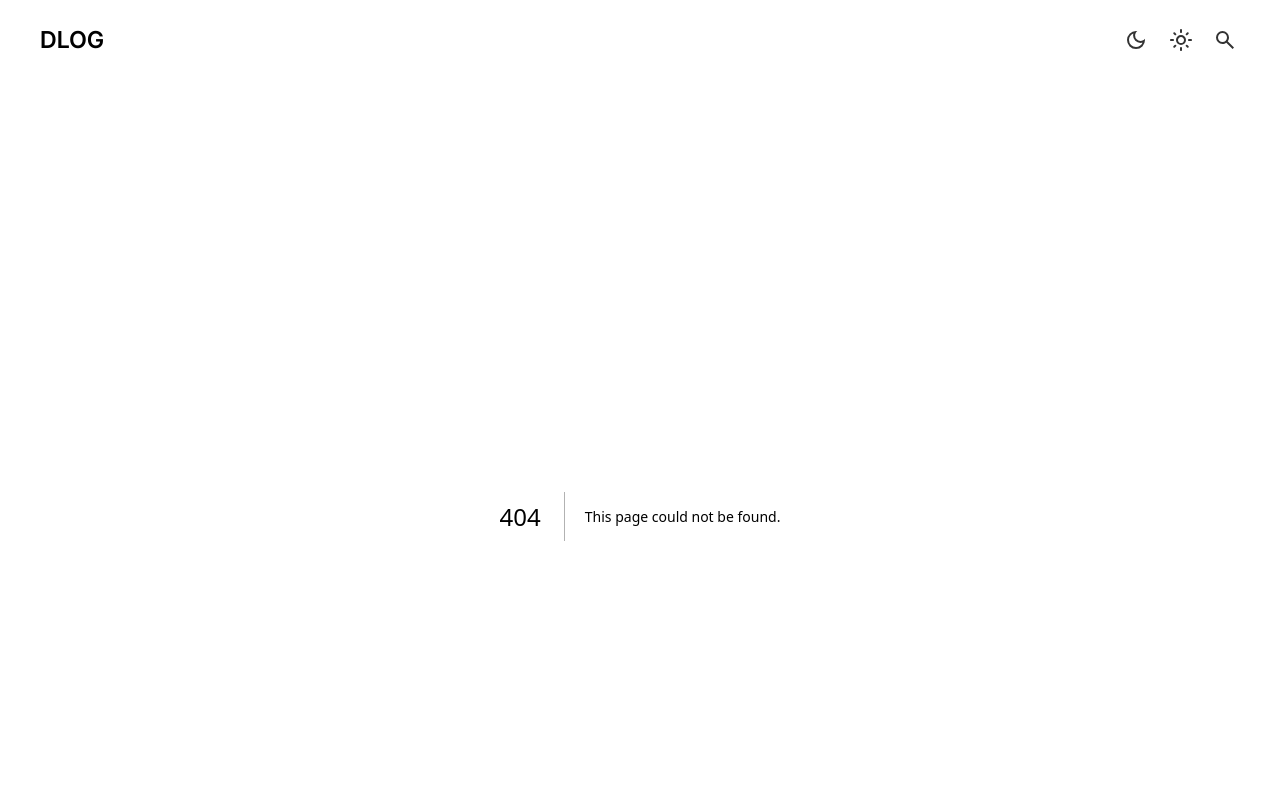
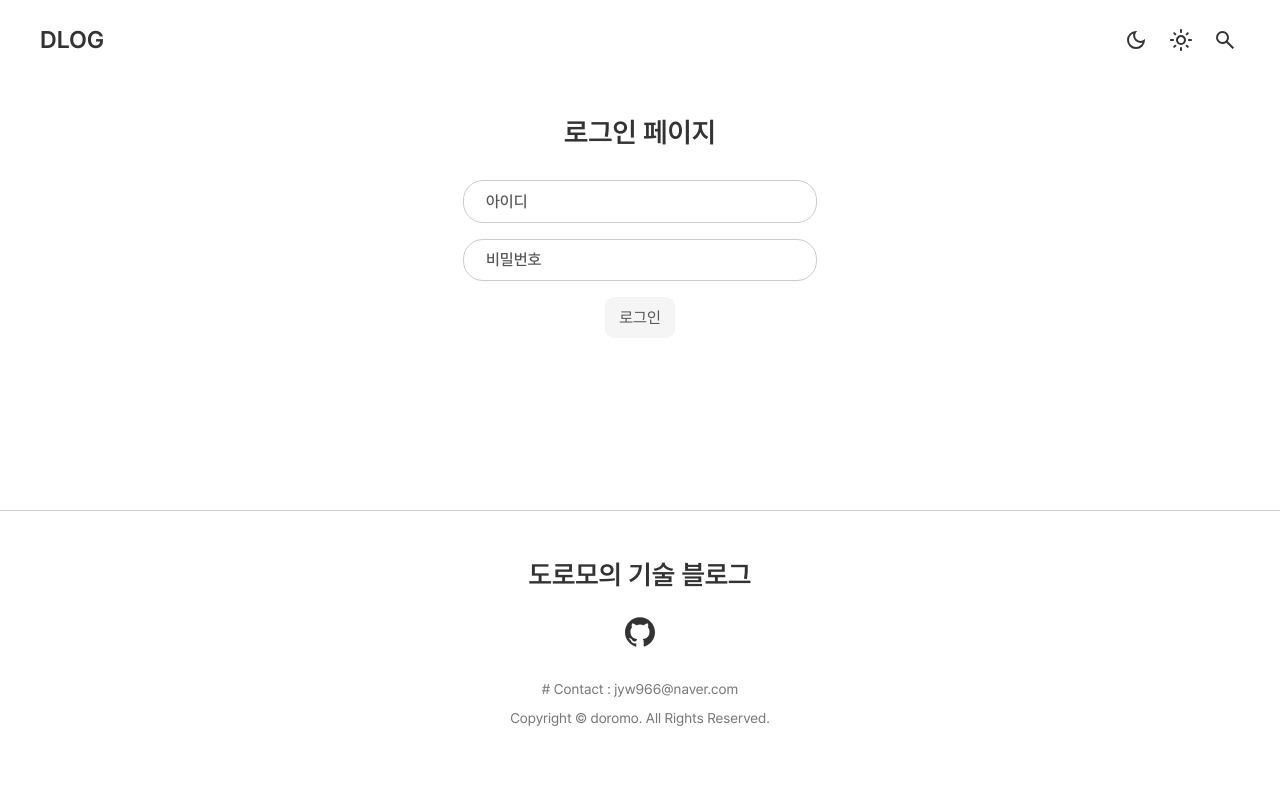
Before and after one commit to yewonJin/blog-app-v2, a Next.js app: page /login in a window 1280 px wide. Before the commit this address had no page. Shown: the top 800 px of the page. Built offline with nearby package versions, Linux system fonts and the light colour scheme.

Commit message:
[ADD] 로그인 기능

```diff
--- a/package.json
+++ b/package.json
@@ -11,6 +11,8 @@
   "dependencies": {
     "@emotion/react": "^11.11.4",
     "@emotion/styled": "^11.11.5",
+    "@tanstack/react-query": "^5.40.0",
+    "jose": "^5.4.0",
     "next": "14.1.4",
     "react": "^18",
     "react-dom": "^18",
--- a/src/app/layout.tsx
+++ b/src/app/layout.tsx
@@ -5,6 +5,7 @@ import { Header } from "@/widgets/Header";
 import { ThemeProvider, setInitialThemeMode } from "@/entities/theme";
 import { Layout } from "@/shared/ui";
 import { Footer } from "@/widgets/Footer";
+import ReactQuery from "@/shared/provider/ReactQuery";
 
 export const pretendard = localFont({
   src: [
@@ -41,11 +42,13 @@ export default function RootLayout({
         <script
           dangerouslySetInnerHTML={{ __html: setInitialThemeMode }}
         ></script>
-        <ThemeProvider>
-          <Header />
-          <Layout>{children}</Layout>
-          <Footer />
-        </ThemeProvider>
+        <ReactQuery>
+          <ThemeProvider>
+            <Header />
+            <Layout>{children}</Layout>
+            <Footer />
+          </ThemeProvider>
+        </ReactQuery>
       </body>
     </html>
   );
--- /dev/null
+++ b/src/app/login/page.tsx
@@ -0,0 +1,5 @@
+import { LoginForm } from "@/features/auth/login";
+
+export default function Page() {
+  return <LoginForm />;
+}
--- /dev/null
+++ b/src/features/auth/login/api/login.ts
@@ -0,0 +1,15 @@
+export const login = async (body: { id: string; password: string }) => {
+  var myHeaders = new Headers();
+  myHeaders.append("Content-Type", "application/json");
+
+  try {
+    return await fetch(`${process.env.NEXT_PUBLIC_BASE_URL}/auth/login`, {
+      method: "POST",
+      body: JSON.stringify(body),
+      credentials: "include",
+      headers: myHeaders,
+    });
+  } catch (error) {
+    throw error;
+  }
+};
--- /dev/null
+++ b/src/features/auth/login/index.ts
@@ -0,0 +1 @@
+export { LoginForm } from "./ui/LoginForm";
--- /dev/null
+++ b/src/features/auth/login/lib/useLogin.ts
@@ -0,0 +1,29 @@
+import { useMutation } from "@tanstack/react-query";
+import { useRouter } from "next/navigation";
+import { useState } from "react";
+
+import { login } from "../api/login";
+
+export const useLogin = () => {
+  const router = useRouter();
+
+  const [input, setInput] = useState({ id: "", password: "" });
+
+  const mutation = useMutation({ mutationKey: ["login"], mutationFn: login });
+
+  const handleInputChange = (e: React.ChangeEvent<HTMLInputElement>) => {
+    setInput((prev) => ({ ...prev, [e.target.name]: e.target.value }));
+  };
+
+  const handleSubmit = (e: React.FormEvent<HTMLFormElement>) => {
+    e.preventDefault();
+
+    mutation.mutate(input, {
+      onSuccess() {
+        router.push("/admin");
+      },
+    });
+  };
+
+  return { input, handleInputChange, handleSubmit };
+};
--- /dev/null
+++ b/src/features/auth/login/ui/LoginForm.styled.tsx
@@ -0,0 +1,20 @@
+"use client";
+
+import styled from "@emotion/styled";
+
+export const StyledLoginForm = styled.form`
+  display: flex;
+  flex-direction: column;
+  align-items: center;
+  gap: 16px;
+  padding: 4rem 4rem;
+  padding-top: 0px;
+  margin: 0px auto;
+`;
+
+export const Title = styled.h1`
+  font-size: 28px;
+  line-height: 32px;
+  margin: 0px;
+  margin-bottom: 16px;
+`;
--- /dev/null
+++ b/src/features/auth/login/ui/LoginForm.tsx
@@ -0,0 +1,32 @@
+"use client";
+
+import { Button, Input } from "@/shared/ui";
+import { StyledLoginForm, Title } from "./LoginForm.styled";
+import { useLogin } from "../lib/useLogin";
+
+export function LoginForm() {
+  const { input, handleInputChange, handleSubmit } = useLogin();
+
+  return (
+    <StyledLoginForm onSubmit={handleSubmit}>
+      <Title>로그인 페이지</Title>
+      <Input
+        value={input.id}
+        handleInputChange={handleInputChange}
+        name="id"
+        type="text"
+        placeholder="아이디"
+        border
+      ></Input>
+      <Input
+        value={input.password}
+        handleInputChange={handleInputChange}
+        name="password"
+        type="password"
+        placeholder="비밀번호"
+        border
+      ></Input>
+      <Button>로그인</Button>
+    </StyledLoginForm>
+  );
+}
--- /dev/null
+++ b/src/shared/provider/ReactQuery.tsx
@@ -0,0 +1,22 @@
+"use client";
+
+import React from "react";
+import { QueryClientProvider, QueryClient } from "@tanstack/react-query";
+
+function ReactQuery({ children }: React.PropsWithChildren) {
+  const [client] = React.useState(
+    new QueryClient({
+      defaultOptions: {
+        queries: {
+          staleTime: 5000,
+          refetchOnMount: false,
+          refetchOnWindowFocus: false,
+        },
+      },
+    })
+  );
+
+  return <QueryClientProvider client={client}>{children}</QueryClientProvider>;
+}
+
+export default ReactQuery;
```
Also changed, not shown: 1 other file (tests, documents, lock files or other folders).
